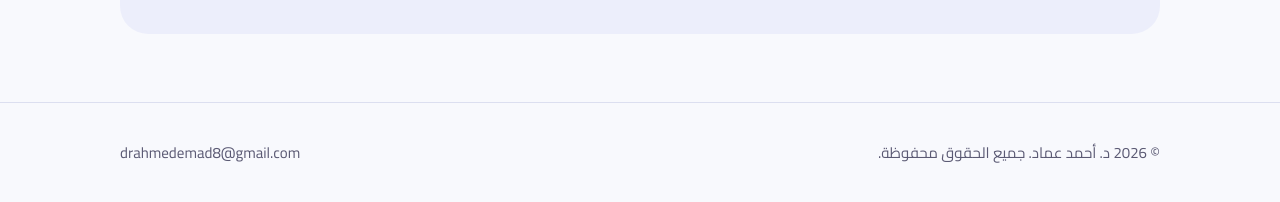
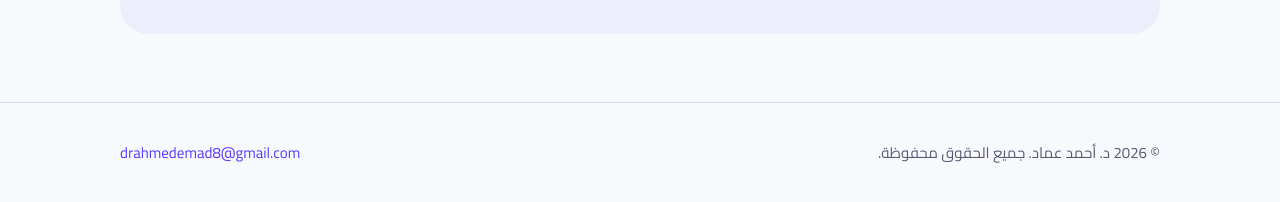
Before and after one commit to dr-omda/portfolio, a plain HTML site: page index.html in a window 1280 px wide. Shown: the part 2788-2990 px from the top of the page. Drawn offline with Linux system fonts and the light colour scheme.

Commit message:
Add files via upload

```diff
--- a/index.html
+++ b/index.html
@@ -879,6 +879,15 @@ main>.wrap,main>section,main>.ticker{position:relative;z-index:1}
 .video a:hover .thumb.tilt{
     transform:perspective(900px) rotateX(var(--rx,0deg)) rotateY(var(--ry,0deg)) translateY(-3px)
     }
+footer{
+    align-items:center;
+}
+.e-mail{
+  align-items:center;
+  color: #5b3dff;
+
+
+}
 </style>
 </head>
 <body>
@@ -1008,7 +1017,7 @@ main>.wrap,main>section,main>.ticker{position:relative;z-index:1}
 <footer>
   <div class="wrap row">
     <span>© 2026 د. أحمد عماد. جميع الحقوق محفوظة.</span>
-    <a href="mailto:drahmedemad8@gmail.com">drahmedemad8@gmail.com</a>
+    <a href="mailto:drahmedemad8@gmail.com" class="e-mail">drahmedemad8@gmail.com</a>
   </div>
 </footer>
 
```
